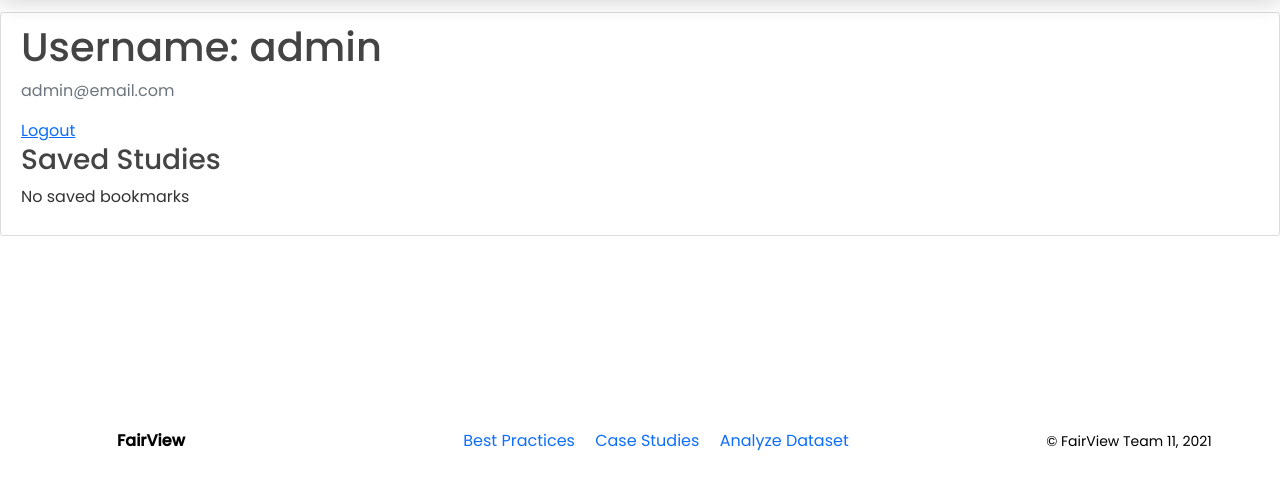
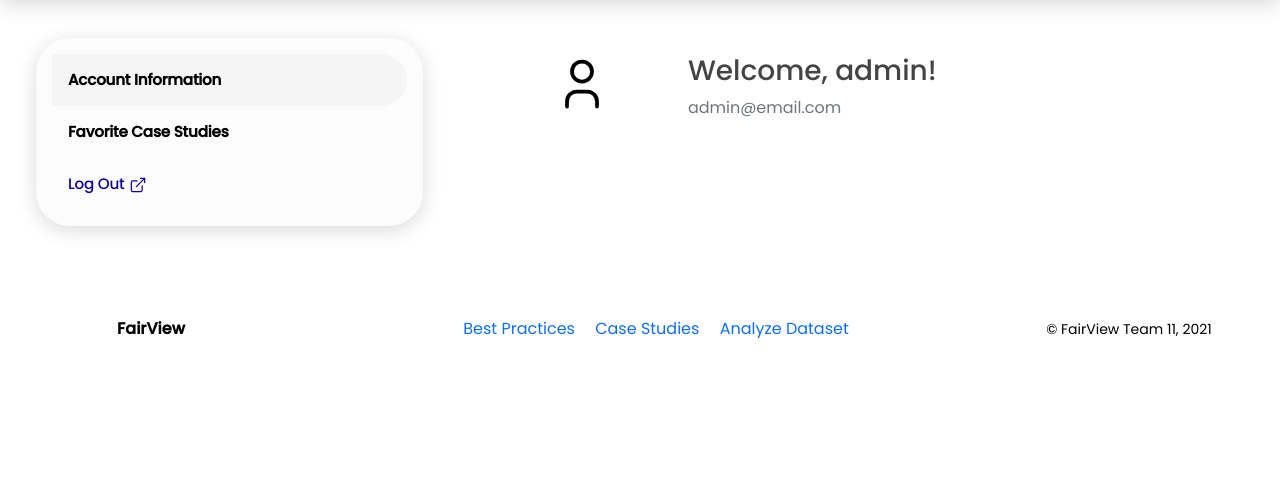
Before and after one commit to a-phung/internhacks-team11, a Flask app: page /account in a window 1280 px wide. Shown: the part 63-553 px from the top of the page. Run offline with Flask 2, Linux system fonts and the light colour scheme; a user stored in the database is signed in; data comes from the database, SQL or seed files in the repository; data that the repository does not hold is empty; some libraries are stand-ins or nearby versions.

Commit message:
update account page

```diff
--- a/internhacks/routes.py
+++ b/internhacks/routes.py
@@ -148,6 +148,7 @@ def case_studies():
     tag_name = request.args.get('tag')
     # Get all studies and tags
     studies = Study.query.all()
+    print(studies)
     tags = Tag.query.all()
     form = SearchForm()
     # If there is a search query or tag filter
--- a/internhacks/static/main.css
+++ b/internhacks/static/main.css
@@ -35,7 +35,6 @@ h6 {
 .content-section {
     background: #ffffff;
     padding: 10px 20px;
-    border: 1px solid #dddddd;
     border-radius: 3px;
     margin-bottom: 20px;
 }
@@ -171,7 +170,6 @@ a.article-title:hover {
     min-height: 100%;
     height: auto!important;
     height: 100%;
-    padding-bottom: 8rem;
     /* Footer height */
 }
 
@@ -313,7 +311,7 @@ ul#horizontal-list li a {
 .tag-list li,
 .tag-list li .nav-link {
     display: inline;
-    padding: 0px 5px;
+    padding: 0px 1px;
 }
 
 .tag-list li .nav-link .btn-fairview,
--- a/internhacks/templates/account.html
+++ b/internhacks/templates/account.html
@@ -1,15 +1,56 @@
 {% extends "layout.html" %}
 {% block content %}
 <div class="content-section">
-        <div class="media">
-            <div class="media-body">
-                <h2 class="account-heading">Username: {{ current_user.username }}</h2>
+    <div class="row p-3">
+        <div class="col-md-4">
+            <div class="card card-practices">
+                <div class="card-body">
+                    <div class="nav flex-column nav-pills desktop-practices" id="v-pills-tab" role="tablist" aria-orientation="vertical">
+                        <a class="nav-link active" id="v-pills-home-tab" data-toggle="pill" href="#account-information" role="tab" aria-controls="v-pills-home" aria-selected="true">Account Information</a>
+                        <a class="nav-link" id="v-pills-profile-tab" data-toggle="pill" href="#favorite-case-studies" role="tab" aria-controls="v-pills-profile" aria-selected="false">Favorite Case Studies</a>
+                        <a class="nav-link" href="{{ url_for('logout') }}" style="color: #0D00A4; font-weight:500;">Log Out
+                                <svg xmlns="http://www.w3.org/2000/svg" class="icon icon-tabler icon-tabler-external-link" width="20" height="20" viewBox="0 0 24 24" stroke-width="1.5" stroke="#0D00A4" fill="none" stroke-linecap="round" stroke-linejoin="round">
+                                <path stroke="none" d="M0 0h24v24H0z" fill="none"/>
+                                <path d="M11 7h-5a2 2 0 0 0 -2 2v9a2 2 0 0 0 2 2h9a2 2 0 0 0 2 -2v-5" />
+                                <line x1="10" y1="14" x2="20" y2="4" />
+                                <polyline points="15 4 20 4 20 9" />
+                                </svg>
+                            </a>
+                    </div>
+                </div>
+            </div>
+        </div>
+        <div class="col-md-8 p-3">
+            <div class="tab-content practice-content" id="nav-tabContent">
+                <div class="tab-pane fade show active" id="account-information" role="tabpanel">
+                    <div class="row justify-content-center">
+                        <div class="col-md-2">
+                            <svg xmlns="http://www.w3.org/2000/svg" class="icon icon-tabler icon-tabler-user" width="60" height="60" viewBox="0 0 24 24" stroke-width="1.5" stroke="#000000" fill="none" stroke-linecap="round" stroke-linejoin="round">
+                            <path stroke="none" d="M0 0h24v24H0z" fill="none"/>
+                            <circle cx="12" cy="7" r="4" />
+                            <path d="M6 21v-2a4 4 0 0 1 4 -4h4a4 4 0 0 1 4 4v2" />
+                            </svg>
+                        </div>
+                        <div class="col-md-7">
+                             <h3>Welcome, {{ current_user.username }}!</h3>
                             <p class="text-secondary">{{ current_user.email }}</p>
                         </div>
                     </div>
-        <a href="{{ url_for('logout') }}">Logout</a>
+                </div>
+                <div class="tab-pane fade" id="favorite-case-studies" role="tabpanel">
                     <div>
-            <h3>Saved Studies</h3>
+                        <div class="row justify-content-center">
+                            <div class="col-md-2">
+                                <svg xmlns="http://www.w3.org/2000/svg" class="icon icon-tabler icon-tabler-user" width="60" height="60" viewBox="0 0 24 24" stroke-width="1.5" stroke="#000000" fill="none" stroke-linecap="round" stroke-linejoin="round">
+                                <path stroke="none" d="M0 0h24v24H0z" fill="none"/>
+                                <circle cx="12" cy="7" r="4" />
+                                <path d="M6 21v-2a4 4 0 0 1 4 -4h4a4 4 0 0 1 4 4v2" />
+                                </svg>
+                            </div>
+                            <div class="col-md-7">
+                                <h3>Favorite Case Studies</h3>
+                            </div>
+                        </div>
                         {% if current_user.bookmarks %}
                         <div class="row row-cols-1 row-cols-md-2 g-4">
                             {% for study in current_user.bookmarks %}
@@ -25,6 +66,7 @@
                                                     Learn More
                                                 </button>
                                             </a>
+                                        </p>
                                         {% if study in current_user.bookmarks %}
                                         <a href="{{ url_for('new_bookmark', study=study.id) }}" class="card-link">
                                             <button type="button" class="btn btn-outline-primary">
@@ -38,24 +80,23 @@
                                             </button>
                                         </a>
                                         {% endif %}
-                         </a>
-                         </div>
-                        </p>
-                        <div class="row">
-                            <div class="col m-2">
-                                {% for tag in study.tags %}
-                                    <span class="text-white badge rounded-pill bg-primary">{{ tag.name }}</span>
-                                {% endfor %}
-                            </div>
-                        </div>
                                     </div>
                                 </div>
                             </div>
                             {% endfor %}
                         </div>
                         {% else %}
-            <p>No saved bookmarks</p>
+                        <div class="container pt-5">
+                        <p>No saved bookmarks. Visit the <a href="{{ url_for('case_studies') }}">
+                                Case Studies
+                            </a> page.
+                            </p>
+                        </div>
                         {% endif %}
                     </div>
                 </div>
+            </div>
+        </div>
+    </div>
+</div>
 {% endblock content%}
--- a/internhacks/templates/practices.html
+++ b/internhacks/templates/practices.html
@@ -151,4 +151,5 @@
             </div>
         </div>
     </div>
+</div>
     {% endblock content%}
```
Also changed, not shown: internhacks/templates/home.html (+6 -6 lines), internhacks/templates/login.html (+2 -7 lines), internhacks/templates/register.html (+7 -3 lines), internhacks/templates/studies.html (+17 -13 lines). Lines whose indentation alone changed are shown as unchanged.
